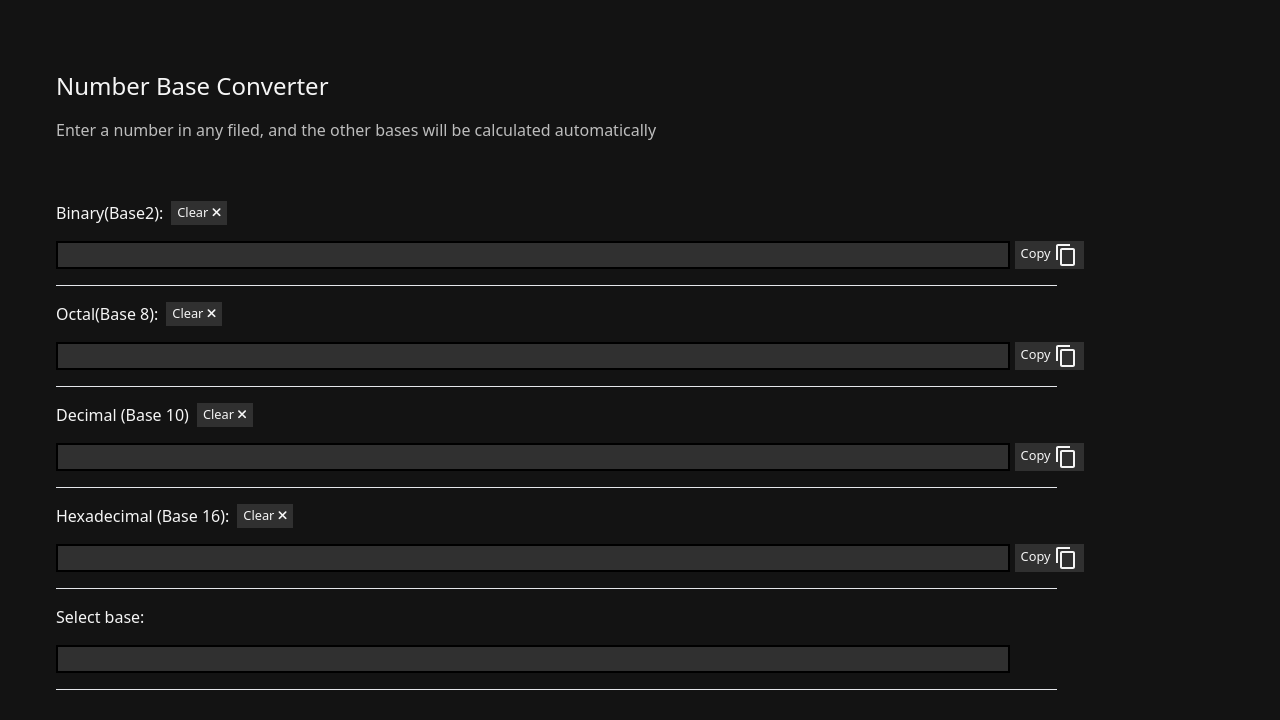
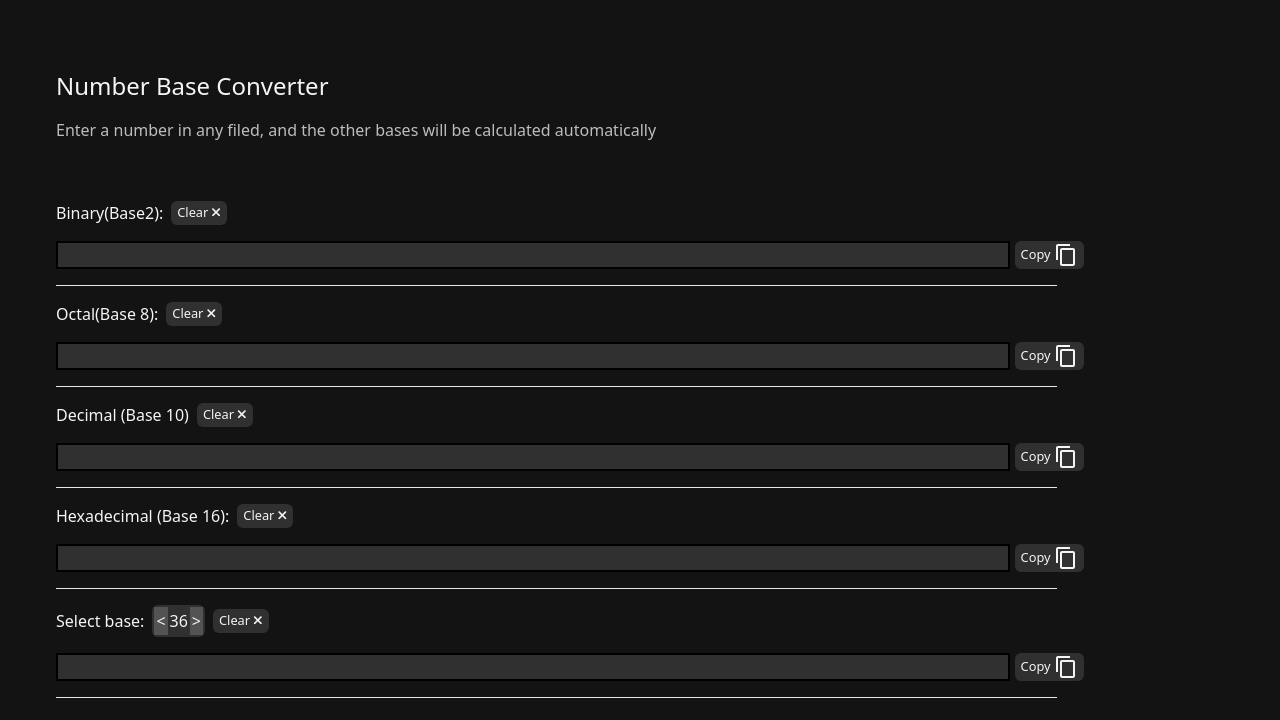
Before and after one commit to GitHub-Campus-Experts-Unilag/DevzenFrontend, a React (Vite) app: page / in a window 1280 px wide. Shown: the top 720 px of the page. Built offline with nearby package versions, Linux system fonts and the light colour scheme.

Commit message:
work on select base section

```diff
--- a/src/components/converters/CopyButton.tsx
+++ b/src/components/converters/CopyButton.tsx
@@ -14,7 +14,7 @@ function CopyButton({value}: {value: string}) {
     }
     return(
         <button className="copy-btn" onClick={() => copyToClipboard()}>
-            Copy <ContentCopyIcon/>
+            Copy <ContentCopyIcon className='copy-icon'/>
         </button>
     )
 }
--- a/src/components/converters/NumberBaseConverter.css
+++ b/src/components/converters/NumberBaseConverter.css
@@ -22,7 +22,8 @@ input{
     margin: 36px 24px 36px 24px;
     display:flex;
     flex-direction: column;
-    gap: 16px
+    gap: 16px;
+
 }
 
 .number-base-converter-heading h1{
@@ -39,6 +40,8 @@ input{
     margin-bottom: 16px;
     display: flex;
     gap: 8px;
+    align-items: center;
+    align-self: center;
 }
 
 .input-and-copy{
@@ -49,7 +52,12 @@ input{
 .clear-btn, .copy-btn{
     background-color: #303030;
     font-size: 0.8rem;
-    padding: 2px 6px
+    padding: 2px 6px;
+    border-radius: 6px;
+    display: flex;
+    align-items: center;
+    align-self: center;
+    gap: 3px
 }
 
 .base-specific-section{
@@ -66,3 +74,15 @@ hr{
 .main-conversion-section{
     margin-left: 24px;
 }
+
+.base-selector{
+    background-color: #303030;
+    padding: 1px px;
+    border-radius: 6px;
+}
+
+.increase-btn, .decrease-btn{
+    background-color: #545353;
+    margin: 2px;
+    padding: 2px;
+}
--- a/src/components/converters/NumberBaseConverter.tsx
+++ b/src/components/converters/NumberBaseConverter.tsx
@@ -10,25 +10,24 @@ function NumberBaseConverter() {
   const [octal, setOctal] = useState("");
   const [decimal, setDecimal] = useState("");
   const [hexadecimal, setHexadecimal] = useState("");
+  const [selectedBase, setSelectedBase] = useState(36);
+  const [selectedBaseInput, setSelectedBaseInput] = useState("");
 
   //Clear all inputs
-  const clearBinary = () => {
-    setBinary("")
-  }
+  const clearBinary = () => setBinary("");
+  const clearOctal = () => setOctal("");
+  const clearDecimal = () => setDecimal("");
+  const clearHex = () => setHexadecimal("");
+  const clearSelectedBaseInput = () => setSelectedBaseInput("");
 
-  const clearOctal = () => {
-    setOctal("")
-  }
+  //Base Increase/ decrease in select base section
+  const increaseBase = () => {
+    setSelectedBase((prevBase) => prevBase + 1);
+  };
 
-  const clearDecimal = () => {
-    setDecimal("")
-  }
-
-  const clearHex = () => {
-    setHexadecimal("")
-  }
-
-
+  const decreaseBase = () => {
+    setSelectedBase((prevBase) => (prevBase > 2 ? prevBase - 1 : prevBase));
+  };
 
   const handleBinaryChange = (e: React.ChangeEvent<HTMLInputElement>) => {
     const binaryInput = e.target.value;
@@ -56,7 +55,7 @@ function NumberBaseConverter() {
     } else {
       setDecimal(decimalValue.toString());
       setBinary(decimalValue.toString(2));
-      setHexadecimal(decimalValue.toString(16));
+      setHexadecimal(decimalValue.toString(16).toUpperCase());
     }
   };
 
@@ -86,7 +85,29 @@ function NumberBaseConverter() {
     } else {
       setBinary(decimalValue.toString(2));
       setOctal(decimalValue.toString(8));
-      setHexadecimal(decimalValue.toString(16));
+      setHexadecimal(decimalValue.toString(16).toUpperCase());
+    }
+  };
+
+  const handleSelectedBaseInputChange = (
+    e: React.ChangeEvent<HTMLInputElement>
+  ) => {
+    const input = e.target.value;
+    setSelectedBaseInput(input);
+
+    //Validate input for selected base
+
+    const decimalValue = parseInt(input, selectedBase);
+    if (isNaN(decimalValue)) {
+      clearBinary();
+      clearOctal();
+      clearHex();
+      setDecimal("");
+    } else {
+      setDecimal(decimalValue.toString());
+      setBinary(decimalValue.toString(2));
+      setOctal(decimalValue.toString(8));
+      setHexadecimal(decimalValue.toString(16).toUpperCase());
     }
   };
 
@@ -104,11 +125,11 @@ function NumberBaseConverter() {
         <div className="base-specific-section">
           <div className="each-base-conversion-heading">
             <label htmlFor="">Binary(Base2): </label>
-            <ClearButton clear={clearBinary}/>
+            <ClearButton clear={clearBinary} />
           </div>
           <div className="input-and-copy">
             <input type="text" onChange={handleBinaryChange} value={binary} />
-            <CopyButton  value ={binary}/>
+            <CopyButton value={binary} />
           </div>
         </div>
         <hr />
@@ -116,11 +137,11 @@ function NumberBaseConverter() {
         <div className="base-specific-section">
           <div className="each-base-conversion-heading">
             <label htmlFor="">Octal(Base 8): </label>
-            <ClearButton  clear ={clearOctal}/>
+            <ClearButton clear={clearOctal} />
           </div>
           <div className="input-and-copy">
             <input type="text" onChange={handleOctalChange} value={octal} />
-            <CopyButton value={octal}/>
+            <CopyButton value={octal} />
           </div>
         </div>
         <hr />
@@ -128,11 +149,11 @@ function NumberBaseConverter() {
         <div className="base-specific-section">
           <div className="each-base-conversion-heading">
             <label htmlFor="">Decimal (Base 10)</label>
-            <ClearButton clear={clearDecimal}/>
+            <ClearButton clear={clearDecimal} />
           </div>
           <div className="input-and-copy">
             <input type="text" onChange={handleDecimalChange} value={decimal} />
-            <CopyButton value={decimal}/>
+            <CopyButton value={decimal} />
           </div>
         </div>
         <hr />
@@ -148,7 +169,7 @@ function NumberBaseConverter() {
               onChange={handleHexadecimalChange}
               value={hexadecimal}
             />
-            <CopyButton value={hexadecimal}/>
+            <CopyButton value={hexadecimal} />
           </div>
         </div>
         <hr />
@@ -156,11 +177,20 @@ function NumberBaseConverter() {
         <div className="base-specific-section">
           <div className="each-base-conversion-heading">
             <label htmlFor="">Select base: </label>
-
+            <div className="base-selector">
+              <button onClick={decreaseBase} className="increase-btn">&lt;</button>
+              <span>{selectedBase}</span>
+              <button onClick={increaseBase} className="decrease-btn">&gt;</button>
+            </div>
+            <ClearButton clear={clearSelectedBaseInput} />
           </div>
           <div className="input-and-copy">
-            <input type="" />
-
+            <input
+              type="text"
+              onChange={handleSelectedBaseInputChange}
+              value={selectedBaseInput}
+            />
+            <CopyButton value={selectedBaseInput}/>
           </div>
         </div>
         <hr />
```
